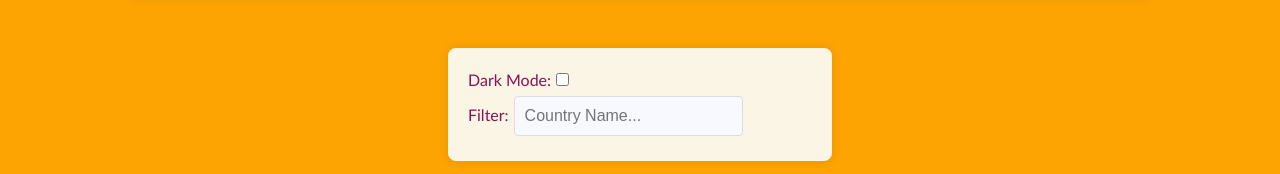
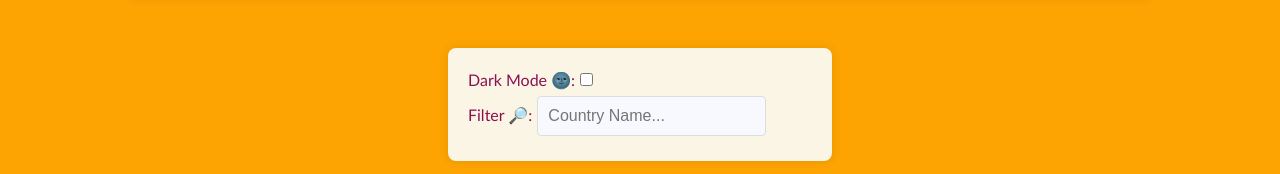
Before and after one commit to sctowers/country_bucket_list_lab, a React (Create React App) app: page / in a window 1280 px wide. Shown: the part 238-412 px from the top of the page. Built offline with nearby package versions, Linux system fonts and the light colour scheme; no server answers.

Commit message:
add emoji's

```diff
--- a/src/App.css
+++ b/src/App.css
@@ -1,7 +1,7 @@
 * {
   box-sizing: border-box;
   margin: 0;
-  padding: ;
+  padding: 0;
 }
 
 .App {
--- a/src/containers/CountryContainer.js
+++ b/src/containers/CountryContainer.js
@@ -62,7 +62,7 @@ const CountryContainer = () => {
             <div className='filterCountries'>
                 <div className='dark-mode-toggle'>
                     <label>
-                        Dark Mode:
+                        Dark Mode 🌚:
                         <input
                             type='checkbox'
                             checked={darkMode}
@@ -73,7 +73,7 @@ const CountryContainer = () => {
                     <div className='searchForm'>
                     <form>
                         <label>
-                            Filter:
+                            Filter 🔎:
                             <input
                                 placeholder='Country Name...'
                                 type='text'
```
